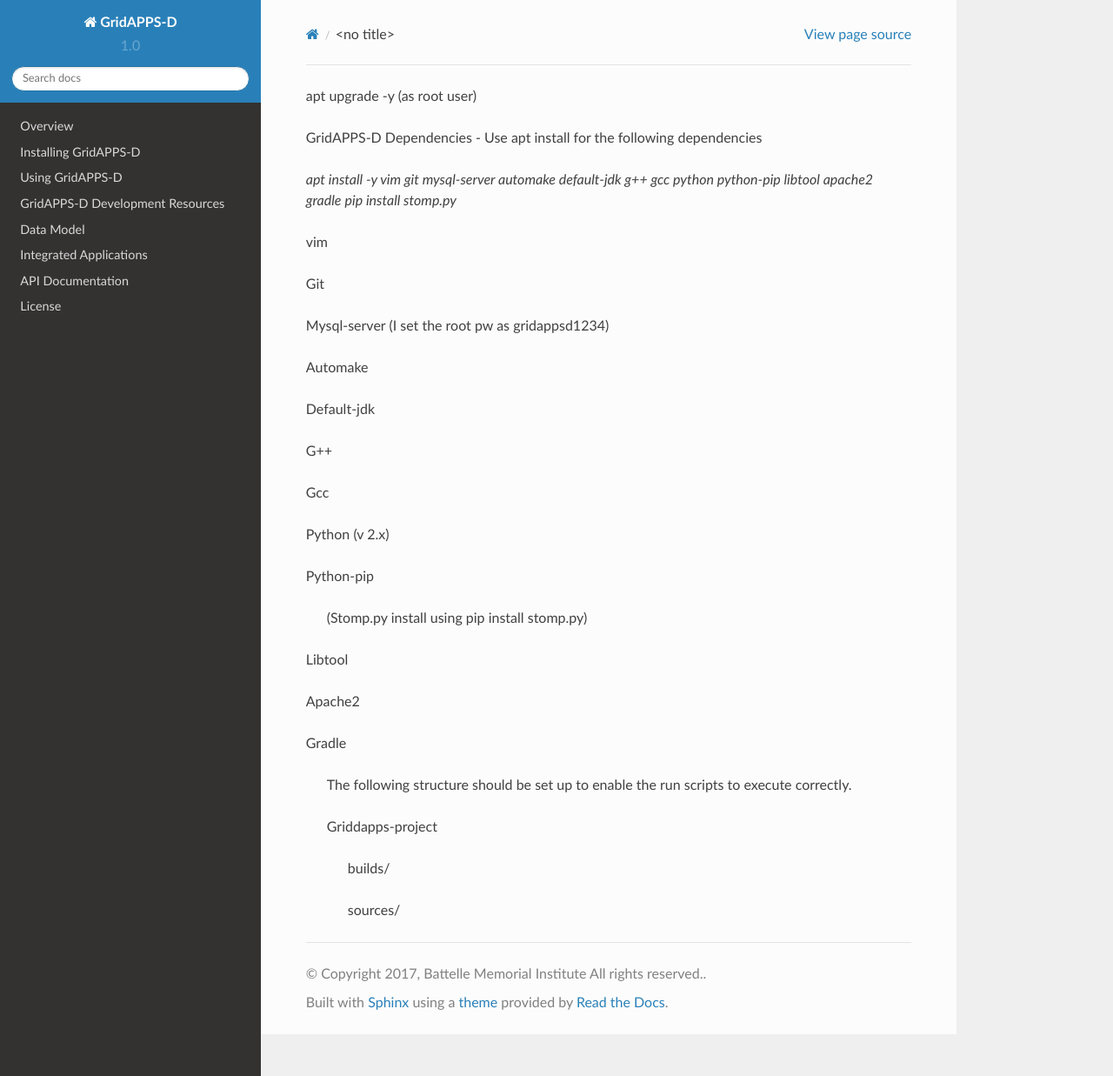
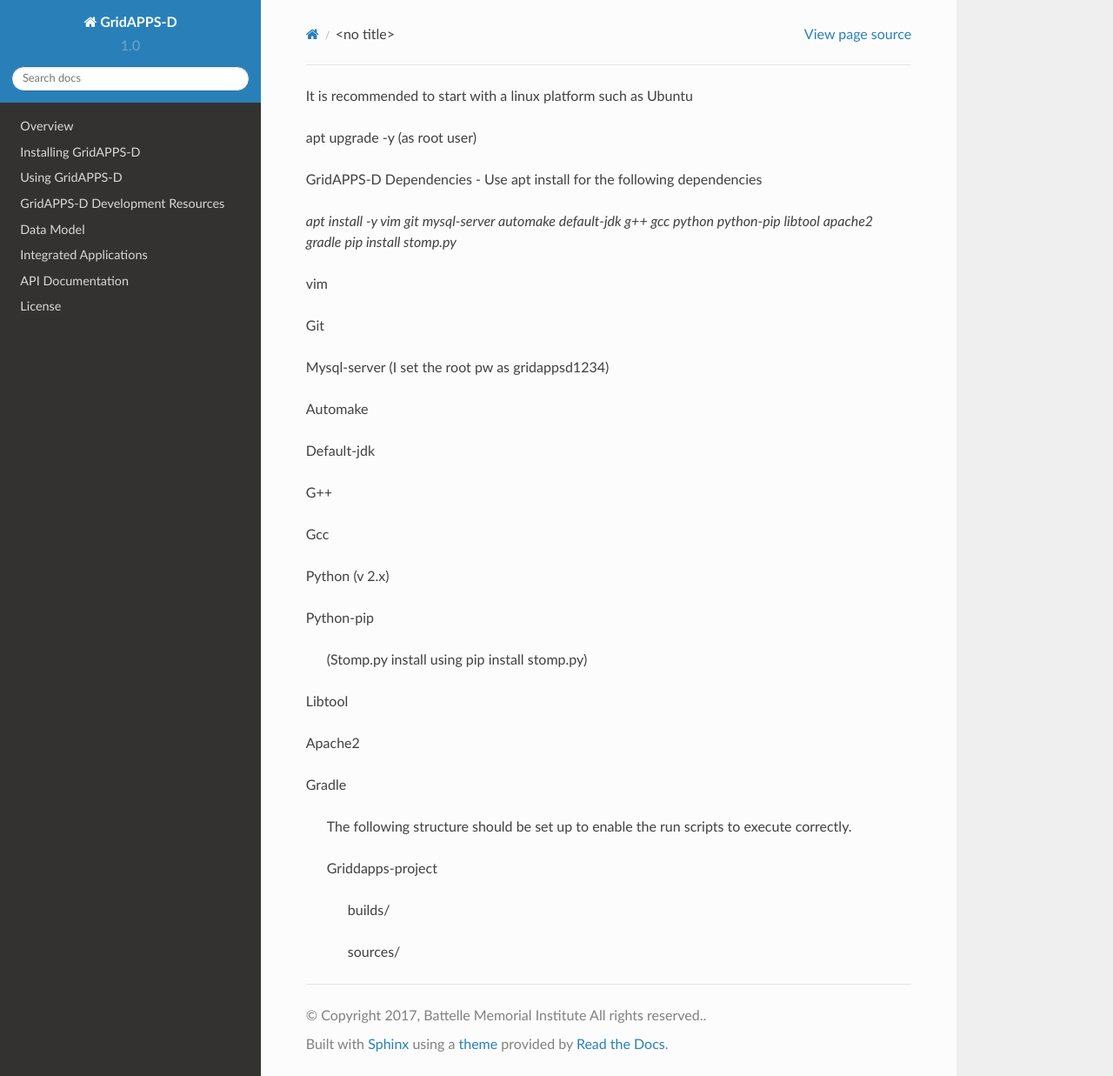
Before and after one commit to GRIDAPPSD/GOSS-GridAPPS-D, a Sphinx documentation site: the page built from docs/source/installing_gridappsd/prereq.rst, in a window 1280 px wide and 1237 px high. Shown: the whole window at 87% size. Built offline with Sphinx 7.4.7 and the Read the Docs theme 2.0.0, drawn with Linux system fonts in a browser that asks for light colours; pages that are not in the unit, such as notebooks, are missing from menus.

Commit message:
Update prereq.rst

```diff
--- a/docs/source/installing_gridappsd/prereq.rst
+++ b/docs/source/installing_gridappsd/prereq.rst
@@ -1,3 +1,5 @@
+It is recommended to start with a linux platform such as Ubuntu
+
 apt upgrade -y  (as root user)
 
 GridAPPS-D Dependencies -  Use apt install for the following dependencies
```
